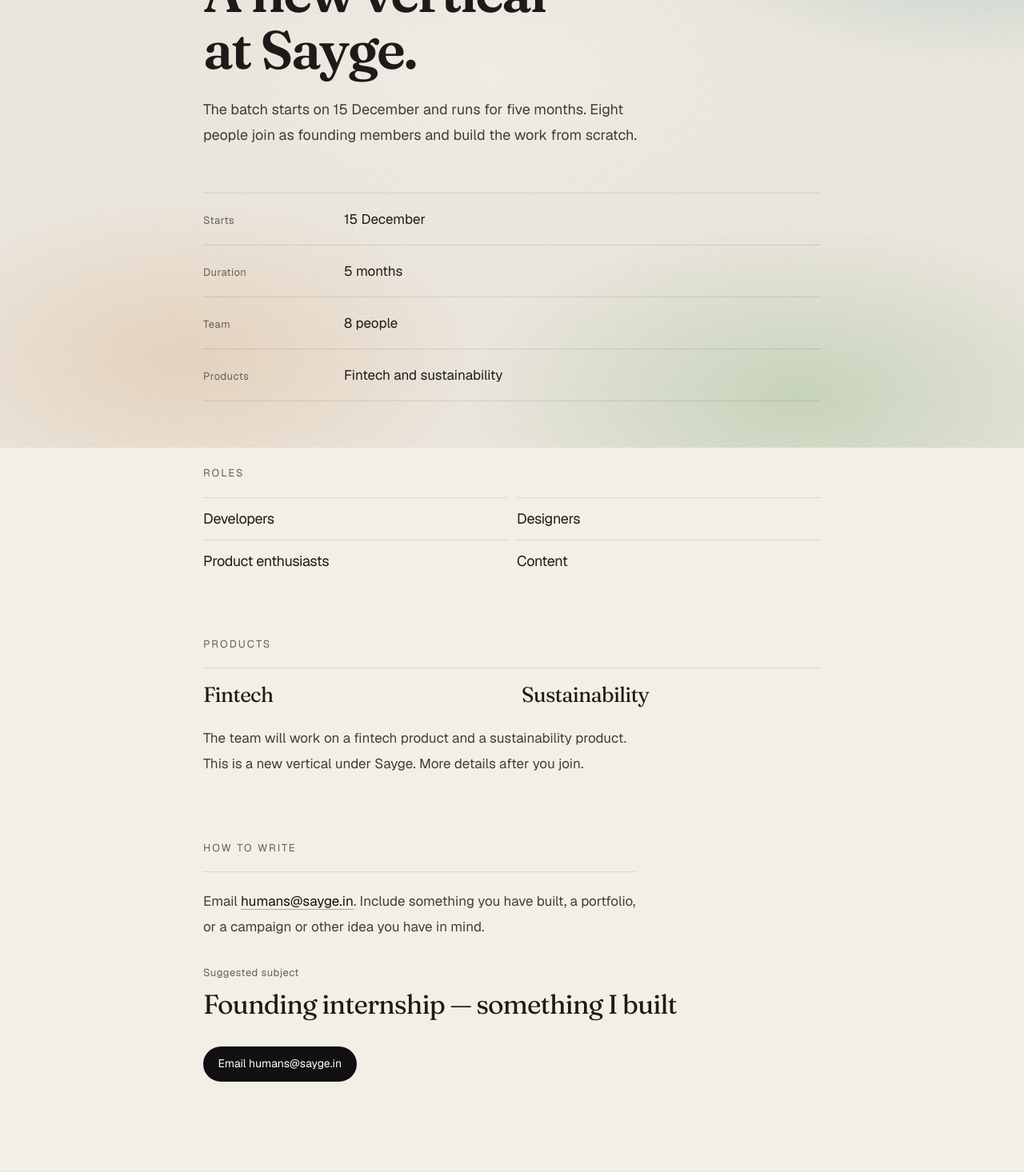
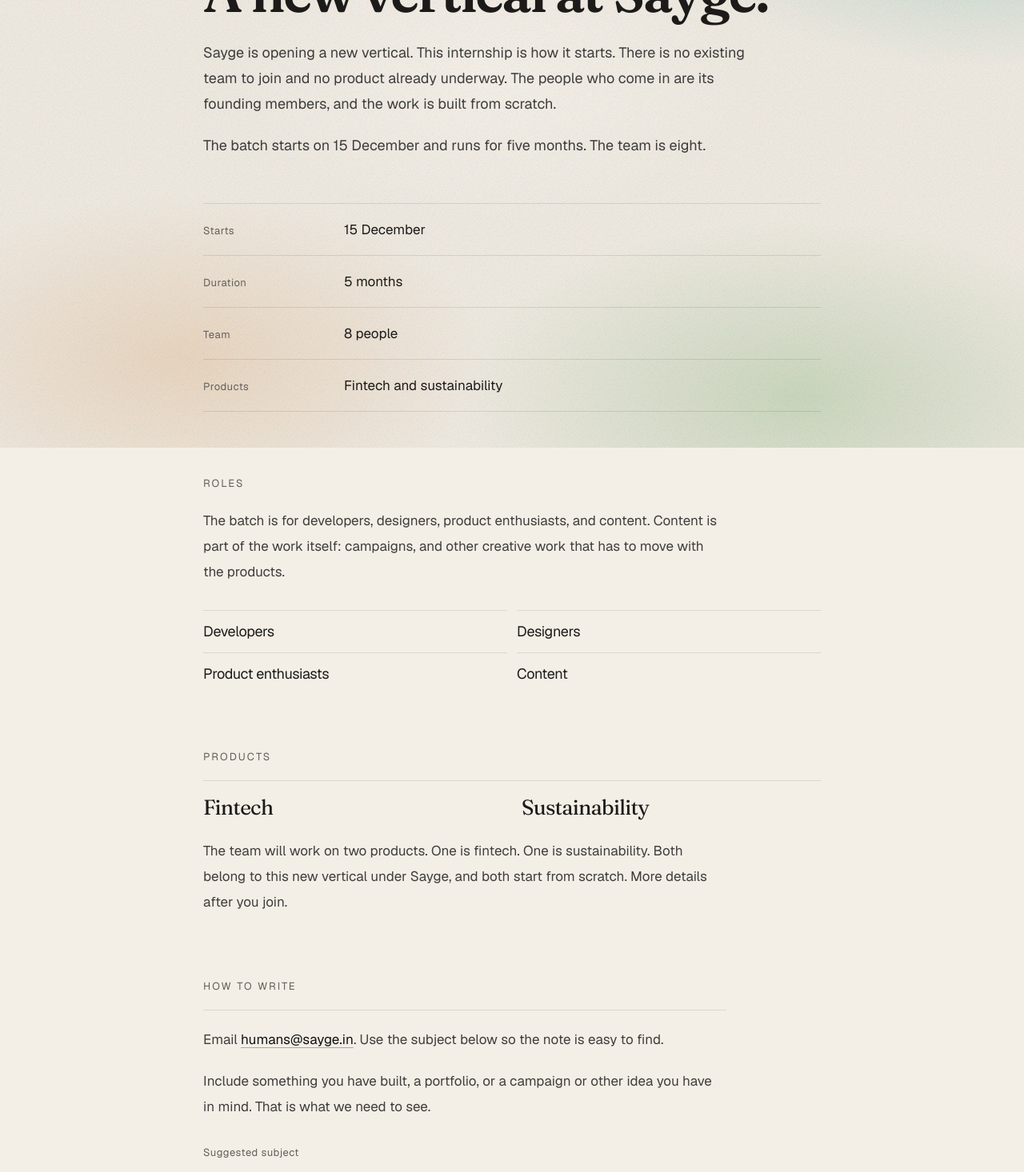
Before and after one commit to sayge-code-hub/sayge, a Next.js app: page /founding in a window 1280 px wide. Shown: the part 240-1706 px from the top of the page at 80% size. Built offline with nearby package versions, Linux system fonts and the light colour scheme.

Commit message:
Set the context for the founding internship.
Explain the new vertical, the eight founding members, the two products, and what to send, using only the facts already on the page.

Co-authored-by: adityaarana <adityaarana@outlook.com>

```diff
--- a/src/app/founding/page.tsx
+++ b/src/app/founding/page.tsx
@@ -92,13 +92,19 @@ export default function FoundingPage() {
             <p className="text-[12px] tracking-[0.18em] text-muted uppercase">
               Founding internship
             </p>
-            <h1 id="founding-heading" className="page-display mt-4 max-w-[14ch] text-balance">
+            <h1 id="founding-heading" className="page-display mt-4 max-w-[16ch] text-balance">
               A new vertical at Sayge.
             </h1>
-            <p className="mt-6 max-w-[46ch] text-[17px] leading-8 text-foreground/80 md:text-lg">
-              The batch starts on 15 December and runs for five months. Eight people join as
-              founding members and build the work from scratch.
+            <div className="mt-6 max-w-[58ch] space-y-5 text-[17px] leading-8 text-foreground/80 md:text-lg">
+              <p>
+                Sayge is opening a new vertical. This internship is how it starts. There is no
+                existing team to join and no product already underway. The people who come in are
+                its founding members, and the work is built from scratch.
               </p>
+              <p>
+                The batch starts on 15 December and runs for five months. The team is eight.
+              </p>
+            </div>
           </header>
 
           <dl className="mt-12 border-t border-black/10 sm:mt-14">
@@ -117,7 +123,12 @@ export default function FoundingPage() {
             <h2 id="roles-heading" className="text-[13px] tracking-[0.16em] text-muted uppercase">
               Roles
             </h2>
-            <ul className="mt-5 grid gap-3 sm:grid-cols-2">
+            <p className="mt-5 max-w-[58ch] text-[17px] leading-8 text-foreground/80">
+              The batch is for developers, designers, product enthusiasts, and content. Content
+              is part of the work itself: campaigns, and other creative work that has to move
+              with the products.
+            </p>
+            <ul className="mt-8 grid gap-3 sm:grid-cols-2">
               {roles.map((role) => (
                 <li
                   key={role}
@@ -141,17 +152,21 @@ export default function FoundingPage() {
                 Sustainability
               </h3>
             </div>
-            <p className="mt-6 max-w-[48ch] text-[17px] leading-8 text-foreground/80">
-              The team will work on a fintech product and a sustainability product. This is a new
-              vertical under Sayge. More details after you join.
+            <div className="mt-6 max-w-[58ch] space-y-5 text-[17px] leading-8 text-foreground/80">
+              <p>
+                The team will work on two products. One is fintech. One is sustainability. Both
+                belong to this new vertical under Sayge, and both start from scratch. More
+                details after you join.
               </p>
+            </div>
           </section>
 
           <section id="write" aria-labelledby="write-heading" className="mt-16 scroll-mt-24 md:mt-20">
             <h2 id="write-heading" className="text-[13px] tracking-[0.16em] text-muted uppercase">
               How to write
             </h2>
-            <p className="mt-5 max-w-[48ch] border-t border-black/10 pt-5 text-[17px] leading-8 text-foreground/80">
+            <div className="mt-5 max-w-[58ch] space-y-5 border-t border-black/10 pt-5 text-[17px] leading-8 text-foreground/80">
+              <p>
                 Email{" "}
                 <a
                   href={foundingMailto}
@@ -159,9 +174,13 @@ export default function FoundingPage() {
                 >
                   {siteEmail}
                 </a>
-              . Include something you have built, a portfolio, or a campaign or other idea you
-              have in mind.
+                . Use the subject below so the note is easy to find.
               </p>
+              <p>
+                Include something you have built, a portfolio, or a campaign or other idea you
+                have in mind. That is what we need to see.
+              </p>
+            </div>
             <p className="mt-8 text-[13px] tracking-[0.04em] text-muted">Suggested subject</p>
             <p className="mt-2 max-w-[24ch] font-display text-[clamp(1.6rem,3vw,2.1rem)] leading-tight tracking-[-0.03em] text-balance break-words sm:max-w-none">
               {foundingSubject}
```
Lines whose indentation alone changed are shown as unchanged.
